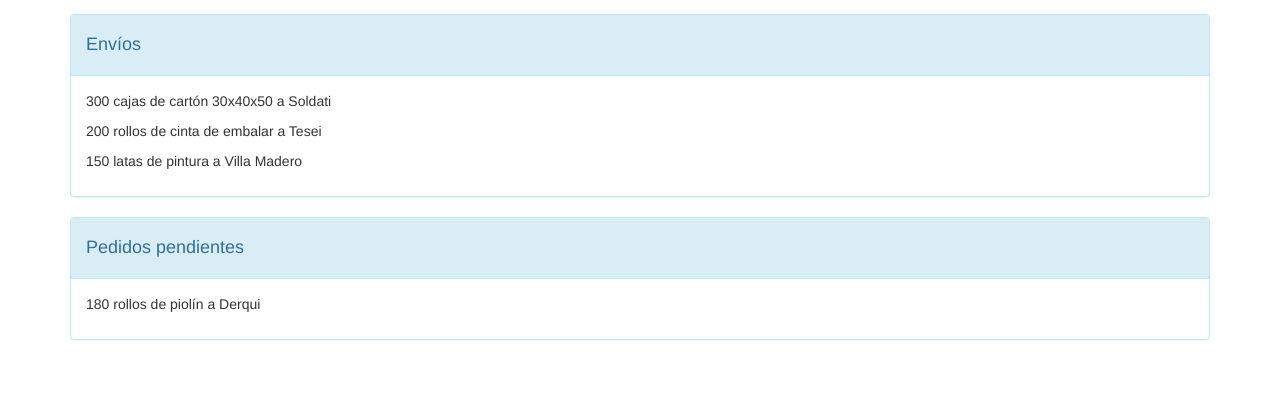
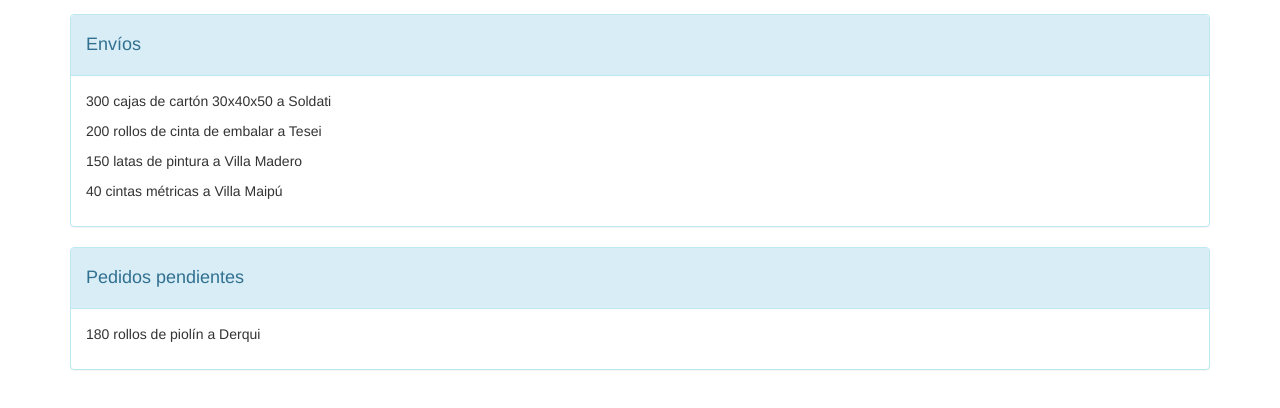
Before and after one commit to clombardi/pruebasGit-2018, a plain HTML site: page index.html in a window 1280 px wide. Shown: the part 82-490 px from the top of the page. Drawn offline with nearby package versions, Linux system fonts and the light colour scheme.

Commit message:
y siguen los envios

```diff
--- a/index.html
+++ b/index.html
@@ -24,6 +24,7 @@
                             <p>300 cajas de cartón 30x40x50 a Soldati</p>
                             <p>200 rollos de cinta de embalar a Tesei</p>
                             <p>150 latas de pintura a Villa Madero</p>
+                            <p>40 cintas métricas a Villa Maipú</p>
                         </div>
                     </div>
                 </div>
```
